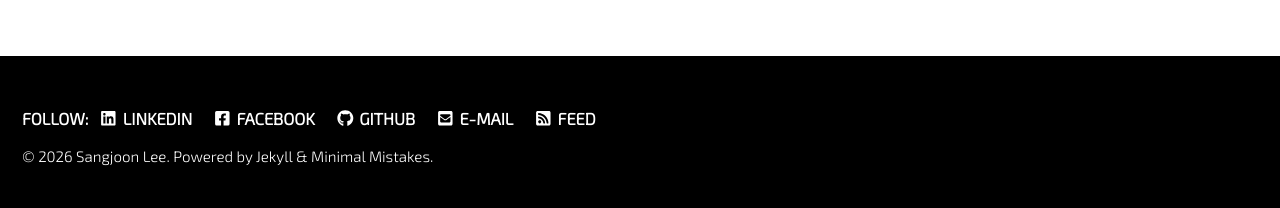
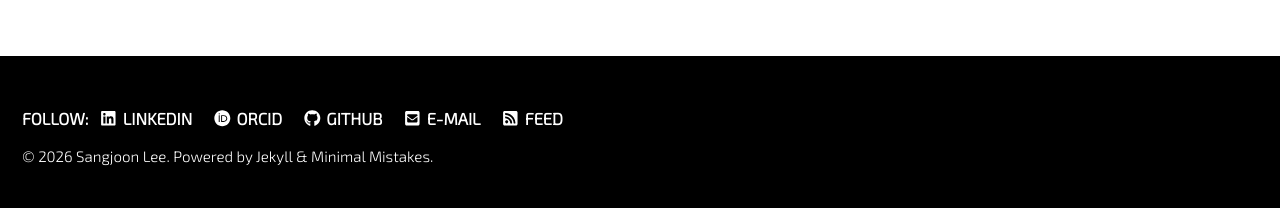
Before and after one commit to jun9303/jun9303.github.io, a Jekyll site: the page built from index.md, in a window 1280 px wide. Shown: the part 1827-2035 px from the top of the page. Built offline with Jekyll 4.4.1, drawn with Linux system fonts in a browser that asks for light colours; cached includes are drawn as plain includes; nearby versions of some CDN libraries.

Commit message:
Update the ORCID links

```diff
--- a/_config.yml
+++ b/_config.yml
@@ -121,9 +121,9 @@ author:
     - label: "LinkedIn"
       icon: "fab fa-fw fa-linkedin"
       url: "https://www.linkedin.com/in/sangjoonlee93/"
-    - label: "Facebook"
-      icon: "fab fa-fw fa-facebook-square"
-      url: "https://facebook.com/jun9303/"
+    - label: "ORCID"
+      icon: "fab fa-fw fa-orcid"
+      url: "https://orcid.org/0000-0002-2063-6298"
     - label: "GitHub"
       icon: "fab fa-fw fa-github"
       url: "https://github.com/jun9303"
@@ -134,9 +134,9 @@ footer:
     - label: "LinkedIn"
       icon: "fab fa-fw fa-linkedin"
       url: "https://www.linkedin.com/in/sangjoonlee93/"
-    - label: "Facebook"
-      icon: "fab fa-fw fa-facebook-square"
-      url: "https://facebook.com/jun9303/"
+    - label: "ORCID"
+      icon: "fab fa-fw fa-orcid"
+      url: "https://orcid.org/0000-0002-2063-6298"
     - label: "GitHub"
       icon: "fab fa-fw fa-github"
       url: "https://github.com/jun9303"
```
